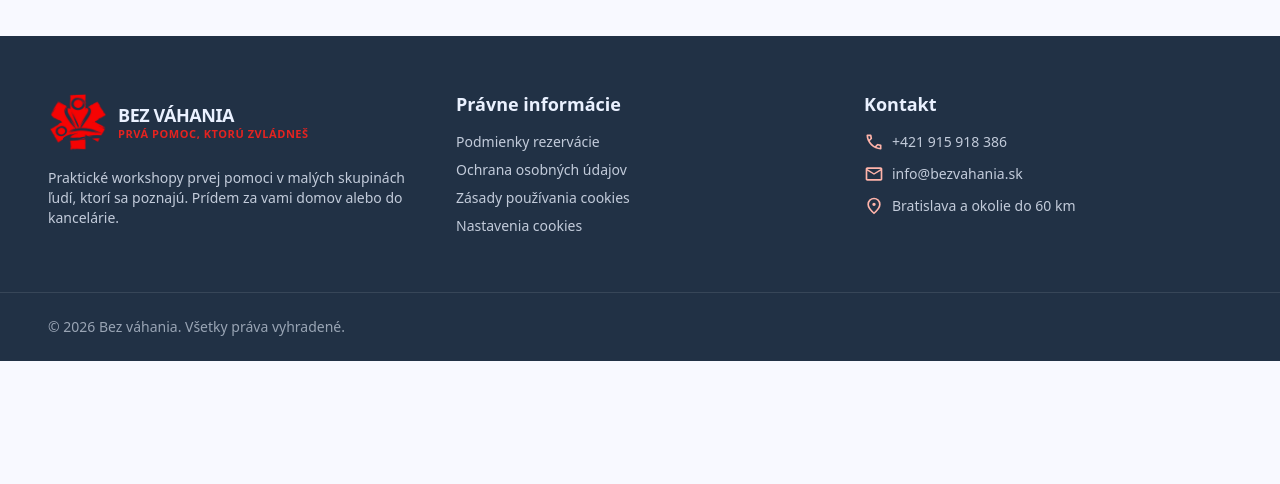
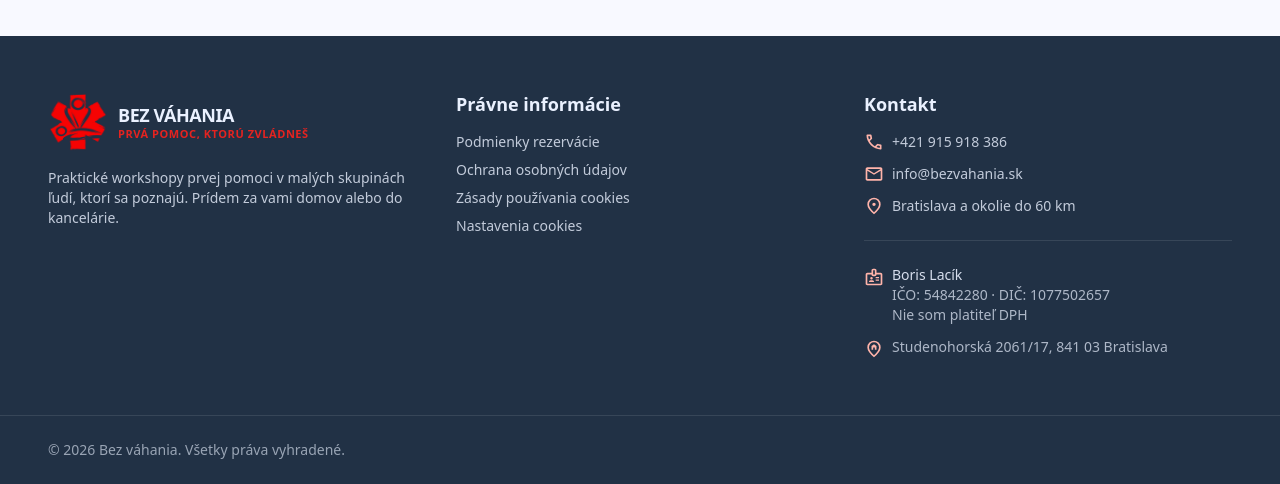
Before and after one commit to borislacik/bezvahania, a Laravel app: template resources/views/pages/home.blade.php in a window 1280 px wide. Shown: the part 3638-4122 px from the top of the page. Before the commit the page ends 3999 px from the top, so only its background shows below. Run offline with Laravel 12, Linux system fonts and the light colour scheme; the template is opened without the code that fills it: most values are stand-ins (such as "Sample title", 1, 10 or a date in 2020); grey boxes marked "Sample" are stand-in pictures; style sheets or scripts are compiled from the project's sources; parts of the project's set-up code (start-up, migrations or seed data) failed here and were passed over; some libraries are stand-ins or nearby versions.

Commit message:
feat(footer): business details with icons in the footer contact
The footer contact column now lists the sole trader details (name, ICO,
DIC, VAT note, registered address) with icons instead of labels. DIC and
the VAT note are new admin settings; the defaults hold the owner's data.

Co-Authored-By: Claude Opus 5.5 <noreply@anthropic.com>

```diff
--- a/app/Filament/Pages/Settings.php
+++ b/app/Filament/Pages/Settings.php
@@ -64,6 +64,8 @@ class Settings extends Page
                 Section::make(__('admin.settings.operator'))->columns(2)->schema([
                     TextInput::make('operator_name')->label(__('admin.settings.operator_name'))->maxLength(160),
                     TextInput::make('operator_ico')->label(__('admin.settings.operator_ico'))->maxLength(20),
+                    TextInput::make('operator_dic')->label(__('admin.settings.operator_dic'))->maxLength(20),
+                    TextInput::make('operator_vat_note')->label(__('admin.settings.operator_vat_note'))->helperText(__('admin.settings.operator_vat_note_help'))->maxLength(120),
                     TextInput::make('operator_address')->label(__('admin.settings.operator_address'))->maxLength(255)->columnSpanFull(),
                 ]),
                 Section::make(__('admin.settings.booking'))->schema([
--- a/app/Models/Setting.php
+++ b/app/Models/Setting.php
@@ -18,9 +18,11 @@ class Setting extends Model
         'contact_phone' => '+421 915 918 386',
         'contact_email' => 'info@bezvahania.sk',
         'notification_email' => 'info@bezvahania.sk',
-        'operator_name' => '',
-        'operator_ico' => '',
-        'operator_address' => '',
+        'operator_name' => 'Boris Lacík',
+        'operator_ico' => '54842280',
+        'operator_dic' => '1077502657',
+        'operator_vat_note' => 'Nie som platiteľ DPH',
+        'operator_address' => 'Studenohorská 2061/17, 841 03 Bratislava',
         'booking_lead_days' => '2',
     ];
 
--- a/lang/sk/admin.php
+++ b/lang/sk/admin.php
@@ -138,6 +138,9 @@ return [
         'sender_note' => 'Automatické e-maily sa odosielajú z adresy :address. Odpovede zákazníkov idú na e-mail na webe.',
         'operator_name' => 'Meno / obchodné meno',
         'operator_ico' => 'IČO',
+        'operator_dic' => 'DIČ',
+        'operator_vat_note' => 'DPH (text v pätičke)',
+        'operator_vat_note_help' => 'Napr. „Nie som platiteľ DPH“ alebo IČ DPH.',
         'operator_address' => 'Sídlo / miesto podnikania',
         'booking_lead_days' => 'Najskorší termín rezervácie (počet dní odo dneška)',
         'saved' => 'Nastavenia boli uložené.',
--- a/lang/sk/site.php
+++ b/lang/sk/site.php
@@ -36,6 +36,7 @@ return [
         'contact' => 'Kontakt',
         'operator' => 'Prevádzkovateľ',
         'ico' => 'IČO: :ico',
+        'dic' => 'DIČ: :dic',
         'cookie_settings' => 'Nastavenia cookies',
         'rights' => '© :year :name. Všetky práva vyhradené.',
     ],
--- a/resources/views/components/site/footer.blade.php
+++ b/resources/views/components/site/footer.blade.php
@@ -66,18 +66,32 @@
                     <span>{{ __('site.service_area') }}</span>
                 </li>
             </ul>
+            {{-- Business details (admin: Kontakt a prevádzkovateľ); icons instead of labels. --}}
             @if ($settings['operator_name'])
-                <p class="text-body-sm text-inverse-on-surface/60 mt-6">
-                    {{ __('site.footer.operator') }}: {{ $settings['operator_name'] }}
-                    @if ($settings['operator_ico'])
-                        <br
-                        />{{ __('site.footer.ico', ['ico' => $settings['operator_ico']]) }}
+                <ul class="text-body-sm text-inverse-on-surface/70 mt-6 space-y-3 border-t border-white/10 pt-6">
+                    <li class="flex items-start gap-2">
+                        <x-site.icon name="badge" class="text-inverse-primary mt-0.5 size-5 shrink-0" />
+                        <span>
+                            <span class="text-inverse-on-surface/90 block">{{ $settings['operator_name'] }}</span>
+                            @if ($settings['operator_ico'])
+                                {{ __('site.footer.ico', ['ico' => $settings['operator_ico']]) }}
+                            @endif
+                            @if ($settings['operator_dic'])
+                                <span aria-hidden="true">·</span>
+                                {{ __('site.footer.dic', ['dic' => $settings['operator_dic']]) }}
+                            @endif
+                            @if ($settings['operator_vat_note'])
+                                <span class="block">{{ $settings['operator_vat_note'] }}</span>
+                            @endif
+                        </span>
+                    </li>
+                    @if ($settings['operator_address'])
+                        <li class="flex items-start gap-2">
+                            <x-site.icon name="home_pin" class="text-inverse-primary mt-0.5 size-5 shrink-0" />
+                            <span>{{ $settings['operator_address'] }}</span>
+                        </li>
                     @endif
-                    @if ($settings['operator_address'])
-                        <br
-                        />{{ $settings['operator_address'] }}
-                    @endif
-                </p>
+                </ul>
             @endif
         </div>
     </div>
```
Also changed, not shown: docs/changes/2026-11-23-feat-website-and-admin.md (+8 -0 lines), tests/Feature/Admin/AdminPagesTest.php (+4 -1 lines), tests/Feature/HomePageTest.php (+6 -0 lines), CHANGELOG.md.
